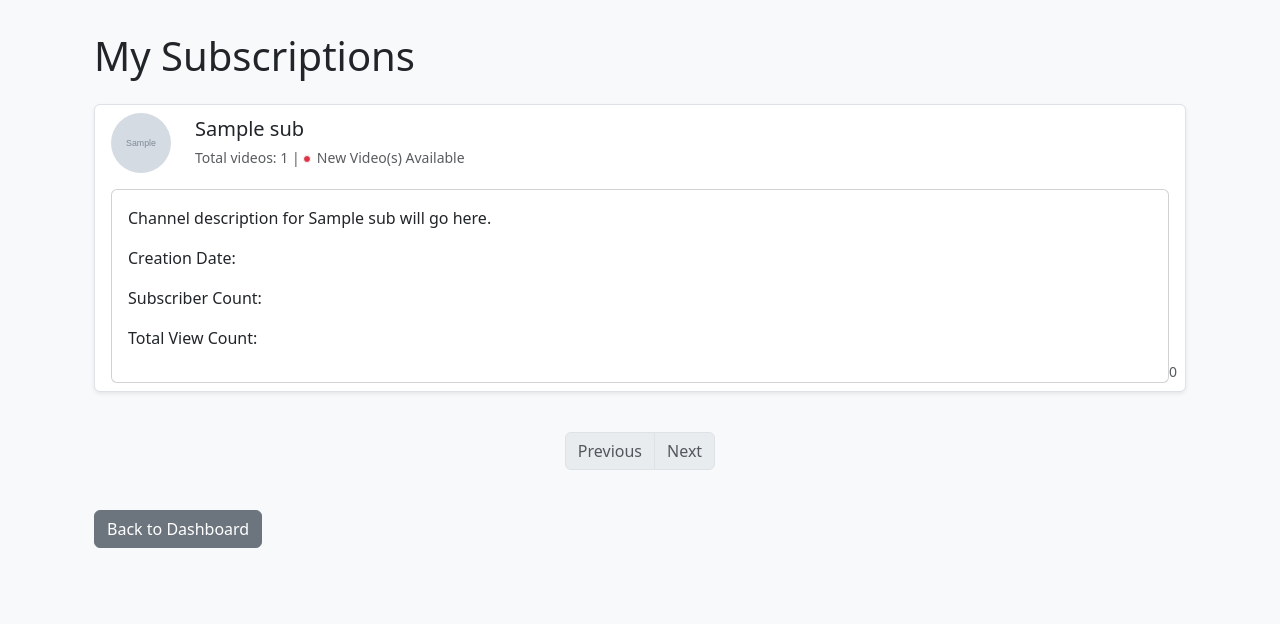
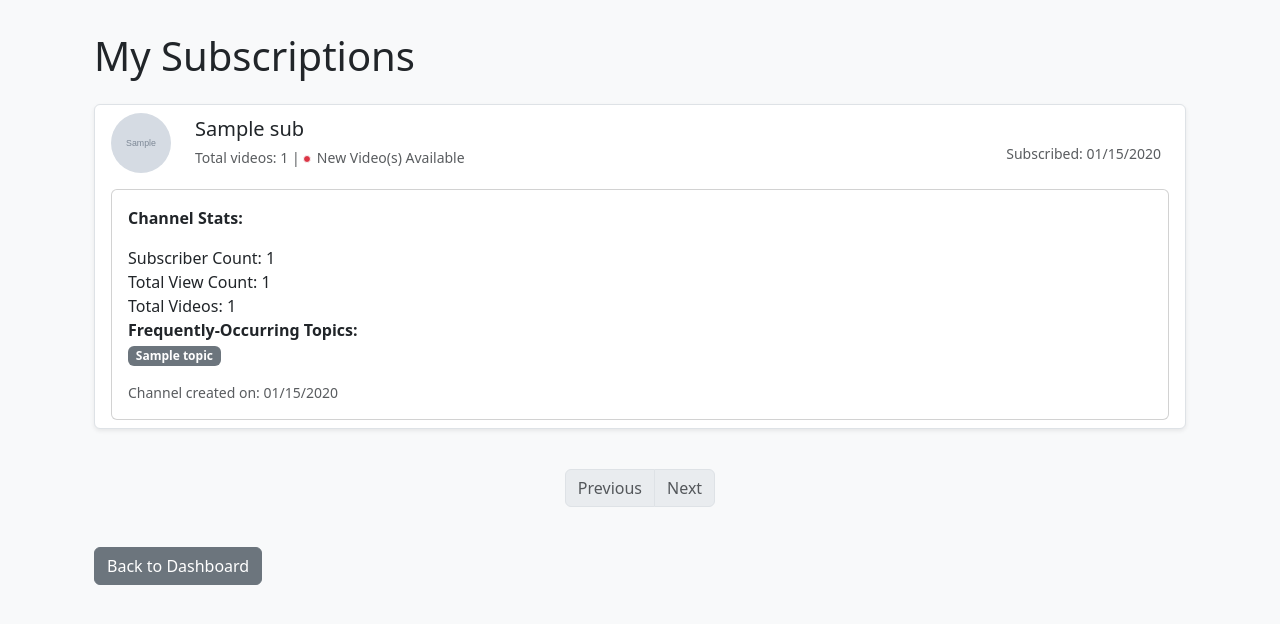
Before and after one commit to jerrychen751/mytube-metrics, a Django app: template metrics/templates/metrics/subscriptions_list.html in a window 1280 px wide, after a click that opens the changed part. Shown: the part 56-680 px from the top of the page. Run offline with Django 3.2, Linux system fonts and the light colour scheme; the template is opened without the code that fills it: most values are stand-ins (such as "Sample title", 1, 10 or a date in 2020); grey boxes marked "Sample" are stand-in pictures.

Commit message:
feat: display channel stats and frequently-occurring topic tags in subscriptions list

```diff
--- a/metrics/templates/metrics/subscriptions_list.html
+++ b/metrics/templates/metrics/subscriptions_list.html
@@ -8,9 +8,10 @@
 
     {% if subscriptions %}
     <div class="list-group">
-        {% for sub in subscriptions %}
-        <div class="list-group-item mb-3 shadow-sm position-relative">
-            <div class="d-flex align-items-center" data-bs-toggle="collapse" href="#sub-details-{{ forloop.counter }}" role="button" aria-expanded="false" aria-controls="sub-details-{{ forloop.counter }}">
+        {% for sub in subscriptions.values %}
+        <div class="list-group-item mb-3 shadow-sm">
+            <div class="d-flex align-items-end" data-bs-toggle="collapse" href="#sub-details-{{ forloop.counter }}" role="button" aria-expanded="false" aria-controls="sub-details-{{ forloop.counter }}">
+                <div class="d-flex align-items-center flex-grow-1">
                     <a href="https://www.youtube.com/channel/{{ sub.channel_id }}" target="_blank" rel="noopener noreferrer">
                         <img src="{{ sub.profile_picture_url }}" alt="{{ sub.channel_title }} thumbnail" class="rounded-circle me-4" width="60" height="60">
                     </a>
@@ -23,18 +24,35 @@
                             {% endif %}
                         </small>
                     </div>
-                <div class="position-absolute bottom-0 end-0 p-2">
+                </div>
+                <div class="p-2">
                     {% if sub.published_at %}
                     <small class="text-muted">Subscribed: {{ sub.published_at|date:"m/d/Y" }}</small>
                     {% endif %}
                 </div>
             </div>
             <div class="collapse mt-3" id="sub-details-{{ forloop.counter }}">
+                {% load humanize %}
                 <div class="card card-body">
-                    <p>Channel description for {{ sub.channel_title }} will go here.</p>
-                    <p>Creation Date: </p>
-                    <p>Subscriber Count: </p>
-                    <p>Total View Count: </p>
+                    <p><strong>Channel Stats:</strong></p>
+                    <ul class="list-unstyled">
+                        <li>Subscriber Count: {{ sub.subscriber_count|default:"N/A"|intcomma }}</li>
+                        <li>Total View Count: {{ sub.view_count|default:"N/A"|intcomma }}</li>
+                        <li>Total Videos: {{ sub.video_count|default:"N/A"|intcomma }}</li>
+                        {% if sub.topics %}
+                        <li>
+                            <strong>Frequently-Occurring Topics:</strong>
+                            <ul class="list-inline">
+                                {% for topic in sub.topics %}
+                                <li class="list-inline-item"><span class="badge bg-secondary">{{ topic }}</span></li>
+                                {% endfor %}
+                            </ul>
+                        </li>
+                        {% endif %}
+                    </ul>
+                    {% if sub.channel_publication_date %}
+                    <small class="text-muted">Channel created on: {{ sub.channel_publication_date|date:"m/d/Y" }}</small>
+                    {% endif %}
                 </div>
             </div>
         </div>
--- a/metrics/utils/api_resources/subscriptions.py
+++ b/metrics/utils/api_resources/subscriptions.py
@@ -38,6 +38,7 @@
             use_oauth = True
         elif channel_id:
             params["channelId"] = channel_id
+            use_oauth = False
         else:
             raise ValueError("Either 'mine=True' or 'channel_id' must be provided.")
 
```
Also changed, not shown: metrics/services/subscription_analyzer.py (+25 -12 lines), metrics/utils/api_resources/channels.py (+13 -3 lines), metrics/views.py (+9 -10 lines). Lines whose indentation alone changed are shown as unchanged.
